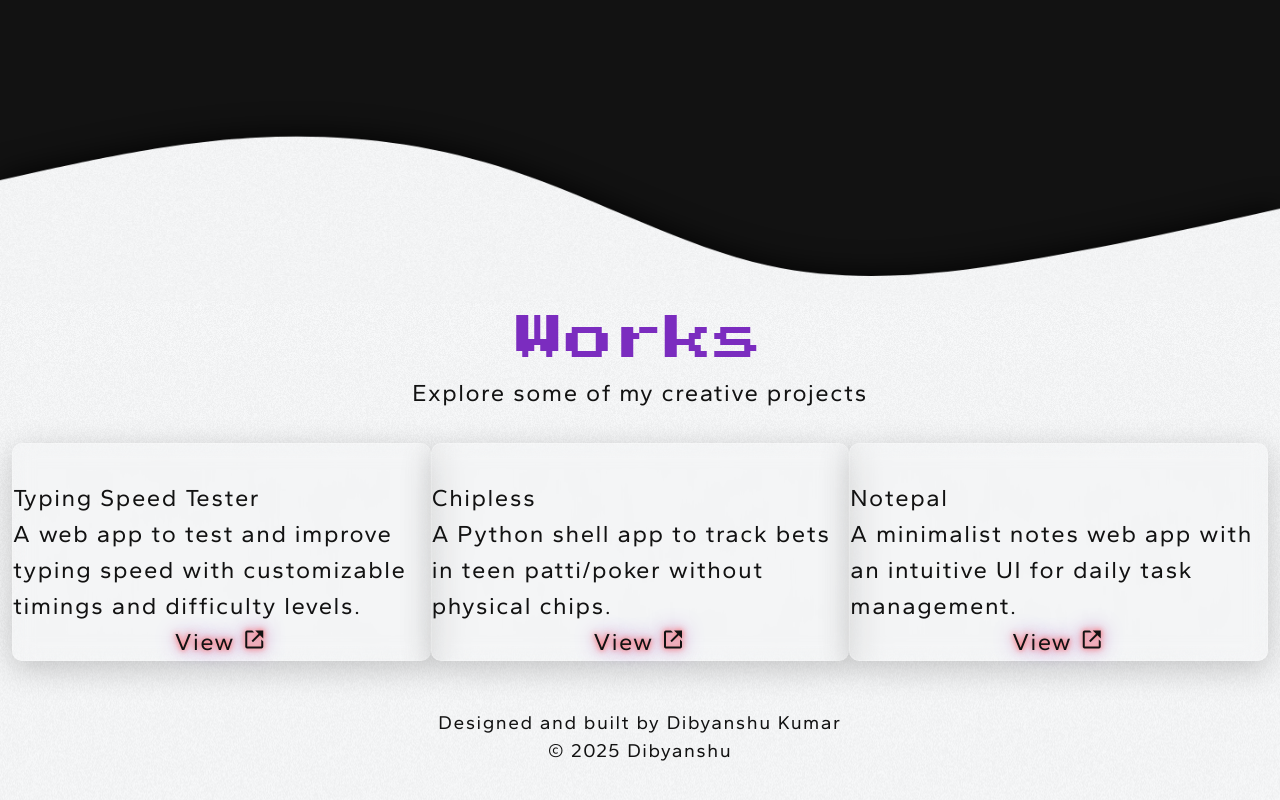
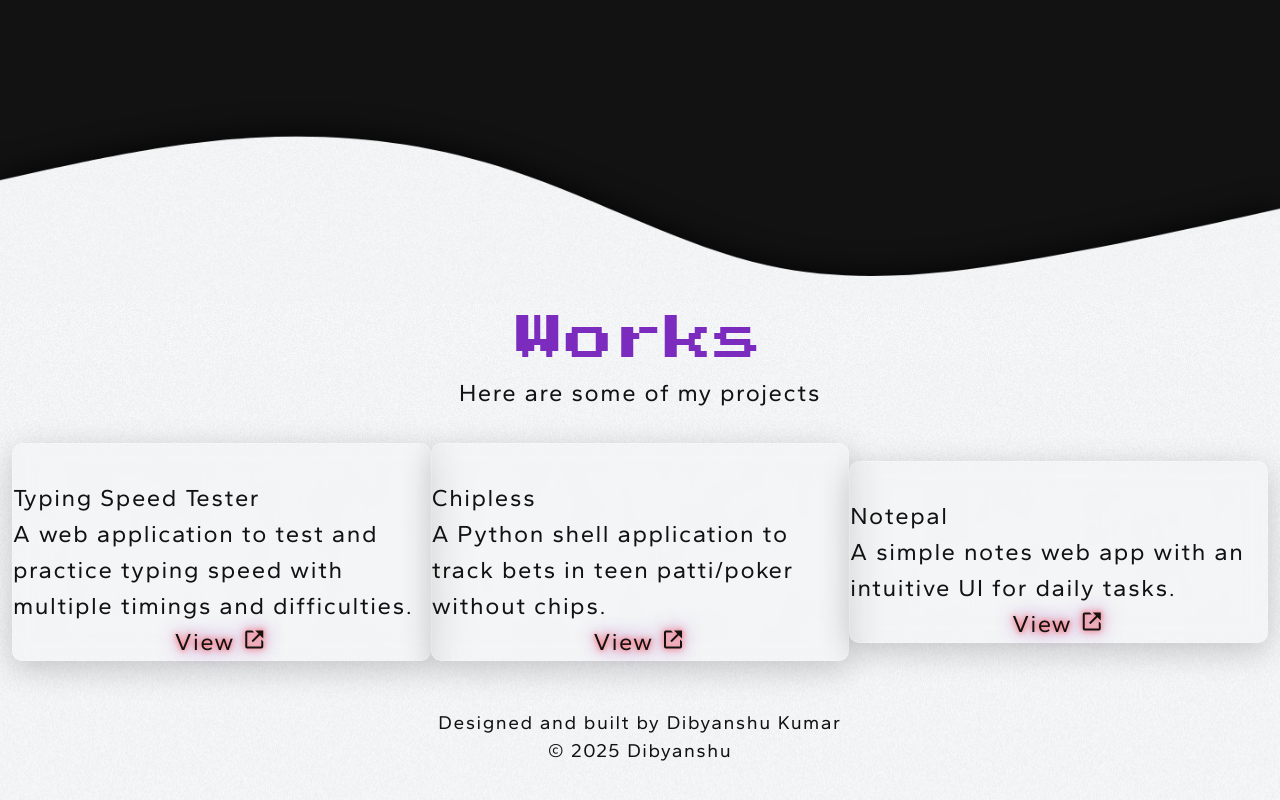
Before and after one commit to dkconnect/my-website, a plain HTML site: page index.html in a window 1280 px wide. Shown: the part 4058-4858 px from the top of the page. Drawn offline with nearby package versions, Linux system fonts and the light colour scheme; a script that the page names is missing.

Commit message:
Update index.html

```diff
--- a/index.html
+++ b/index.html
@@ -367,11 +367,11 @@
             <img src="assets/img/wave_grain_bg.png" alt="Wave divider background" class="wave-divider" loading="lazy">
         </div>
         <div class="container-fluid white_bg">
-            <!-- Work (Restored to Projects) -->
+            <!-- Work -->
             <section class="row justify-content-center fade-in" id="work">
                 <div class="col-10">
                     <div class="work-heading">Works</div>
-                    <div class="work-sub-heading">Explore some of my creative projects</div>
+                    <div class="work-sub-heading">Here are some of my projects</div>
                 </div>
             </section>
 
@@ -390,11 +390,11 @@
                     <div class="row">
                         <div class="work_content">
                             <div class="work_title">Typing Speed Tester</div>
-                            <div class="work_description">A web app to test and improve typing speed with customizable timings and difficulty levels.</div>
+                            <div class="work_description">A web application to test and practice typing speed with multiple timings and difficulties.</div>
                             <div class="row justify-content-center">
                                 <div class="col-auto">
-                                    <a href="https://github.com/dkconnect/typing-speed-test" target="_blank" class="work_btn neon-glow">
-                                        View <i class='bx bx-link-external view-icon'></i>
+                                    <a href="https://shreyagarwal13.github.io/typing-speed-test/" target="_blank" aria-label="View Typing Speed Tester">
+                                        <div class="work_btn neon-glow">View <i class='bx bx-link-external view-icon'></i></div>
                                     </a>
                                 </div>
                             </div>
@@ -415,11 +415,11 @@
                     <div class="row">
                         <div class="work_content">
                             <div class="work_title">Chipless</div>
-                            <div class="work_description">A Python shell app to track bets in teen patti/poker without physical chips.</div>
+                            <div class="work_description">A Python shell application to track bets in teen patti/poker without chips.</div>
                             <div class="row justify-content-center">
                                 <div class="col-auto">
-                                    <a href="https://github.com/dkconnect/chipless" target="_blank" class="work_btn neon-glow">
-                                        View <i class='bx bx-link-external view-icon'></i>
+                                    <a href="https://github.com/shreyagarwal13/chipless" target="_blank" aria-label="View Chipless">
+                                        <div class="work_btn neon-glow">View <i class='bx bx-link-external view-icon'></i></div>
                                     </a>
                                 </div>
                             </div>
@@ -440,11 +440,11 @@
                     <div class="row">
                         <div class="work_content">
                             <div class="work_title">Notepal</div>
-                            <div class="work_description">A minimalist notes web app with an intuitive UI for daily task management.</div>
+                            <div class="work_description">A simple notes web app with an intuitive UI for daily tasks.</div>
                             <div class="row justify-content-center">
                                 <div class="col-auto">
-                                    <a href="https://github.com/dkconnect/notepal" target="_blank" class="work_btn neon-glow">
-                                        View <i class='bx bx-link-external view-icon'></i>
+                                    <a href="https://shreyagarwal13.github.io/Notepal/" target="_blank" aria-label="View Notepal">
+                                        <div class="work_btn neon-glow">View <i class='bx bx-link-external view-icon'></i></div>
                                     </a>
                                 </div>
                             </div>
```
